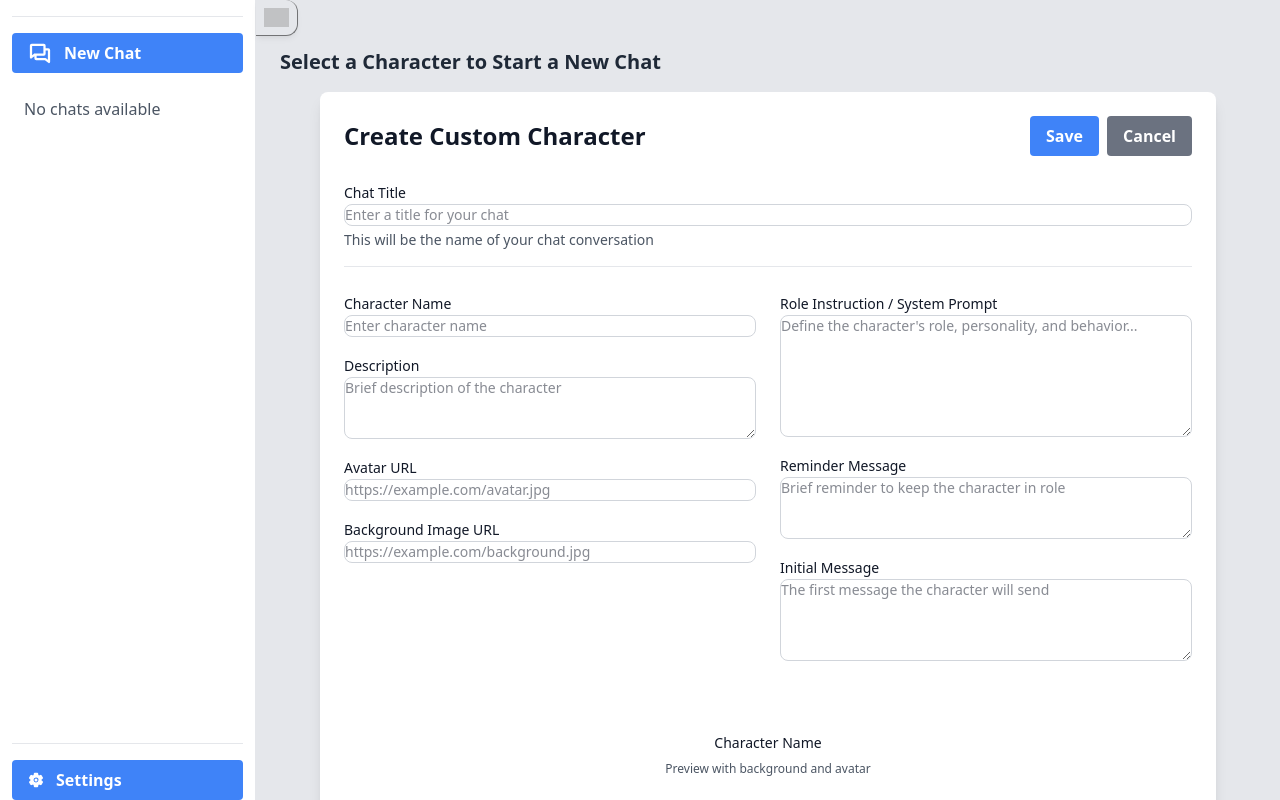
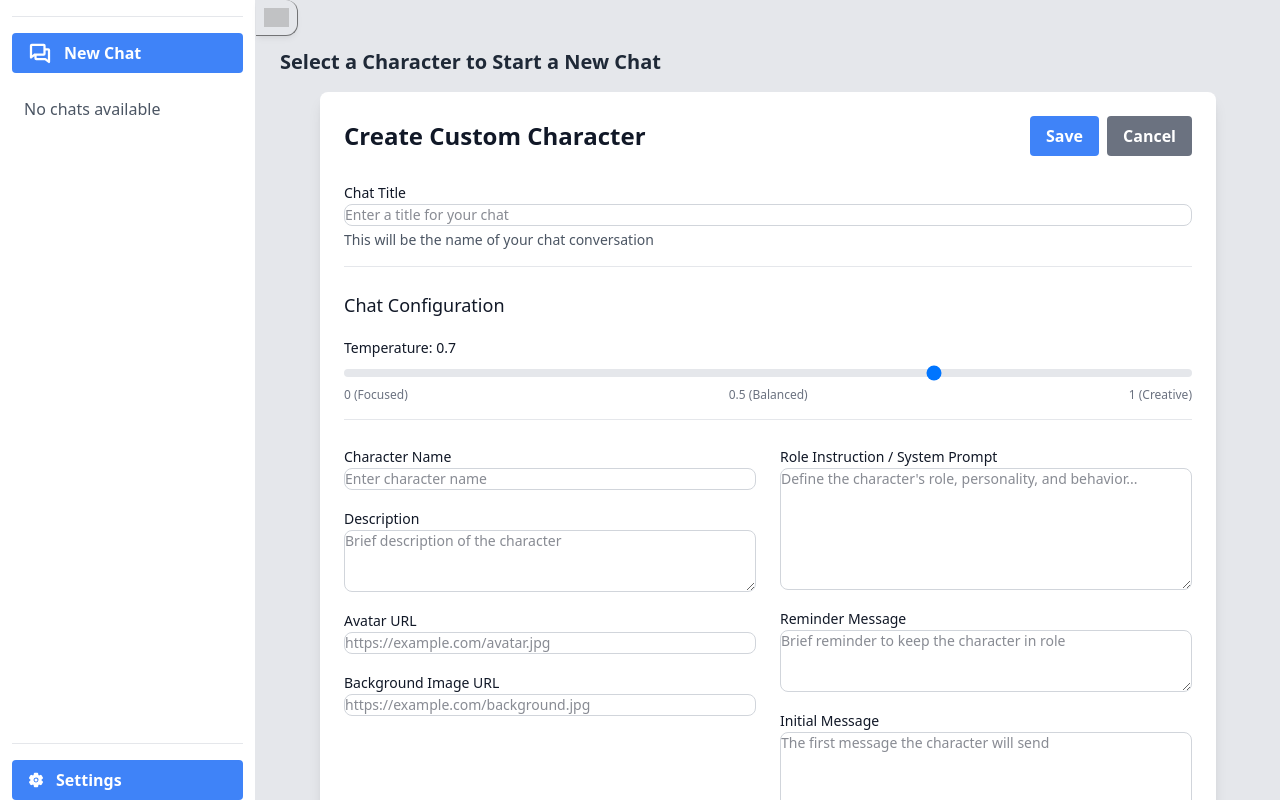
Before and after one commit to thundree/chat-project, a React (Vite) app: page / in a window 1280 px wide. Both pictures are taken after a click on the button "Create". Shown: the top 800 px of the page. Built offline with nearby package versions, Linux system fonts and the light colour scheme; grey boxes are pictures that could not be loaded.

Commit message:
feat(CharacterEditor, CharacterSelect, ChatConfiguration, ChatContext): enhance character and chat configuration with temperature and user name handling

```diff
--- a/src/components/CharacterEditor.tsx
+++ b/src/components/CharacterEditor.tsx
@@ -6,10 +6,20 @@ import type { Character } from "@/types";
 
 interface CharacterEditorProps {
   character?: Character;
-  onSave: (character: Character, chatTitle?: string) => void;
+  onSave: (
+    character: Character,
+    chatTitle?: string,
+    temperature?: number
+  ) => void;
   onCancel: () => void;
   isEditing?: boolean;
   chatTitle?: string;
+  currentChat?: {
+    userName?: string;
+    temperature: number;
+  };
+  onUserNameChange?: (userName: string) => void;
+  onTemperatureChange?: (temperature: number) => void;
 }
 
 const defaultCharacter: Omit<Character, "isOriginal"> = {
@@ -28,7 +38,7 @@ const defaultCharacter: Omit<Character, "isOriginal"> = {
   avatarShape: "square",
   sceneBackgroundUrl: "",
   sceneMusicUrl: "",
-  userCharacterName: "User",
+  userCharacterName: "Username",
   userCharacterAvatarUrl: "",
   loreBookUrlsText: "",
   customCode: "",
@@ -40,6 +50,9 @@ export default function CharacterEditor({
   onCancel,
   isEditing = false,
   chatTitle,
+  currentChat,
+  onUserNameChange,
+  onTemperatureChange,
 }: Readonly<CharacterEditorProps>) {
   const { t } = useTranslation();
   const [formData, setFormData] = useState<Omit<Character, "isOriginal">>(
@@ -51,17 +64,28 @@ export default function CharacterEditor({
   const [currentChatTitle, setCurrentChatTitle] = useState<string>(
     chatTitle || (character ? `Chat with ${character.name}` : "")
   );
+  const [userName, setUserName] = useState<string>(
+    currentChat?.userName ?? character?.userCharacterName ?? "Username"
+  );
+  const [temperature, setTemperature] = useState<number>(
+    currentChat?.temperature ?? 0.7
+  );
 
   useEffect(() => {
     if (character) {
       setFormData({ ...defaultCharacter, ...character });
+      setUserName(character?.userCharacterName ?? "Username");
     }
     if (chatTitle !== undefined) {
       setCurrentChatTitle(chatTitle);
     } else if (character) {
       setCurrentChatTitle(`Chat with ${character.name}`);
     }
-  }, [character, chatTitle]);
+    if (currentChat) {
+      setUserName(currentChat.userName ?? "Username");
+      setTemperature(currentChat.temperature);
+    }
+  }, [character, chatTitle, currentChat]);
 
   const handleInputChange = (
     field: keyof typeof formData,
@@ -75,12 +99,36 @@ export default function CharacterEditor({
       return;
     }
 
-    const characterToSave: Character = {
+    const chatWithCharacterToSave: Character = {
       ...formData,
+      userCharacterName: userName, // Update the character's user name
       isOriginal: false, // Custom characters are not original
     };
 
-    onSave(characterToSave, currentChatTitle.trim() || undefined);
+    onSave(
+      chatWithCharacterToSave,
+      currentChatTitle.trim() || undefined,
+      temperature
+    );
+
+    // If we have callback functions for user name and temperature, call them
+    if (
+      onUserNameChange &&
+      userName !== (currentChat?.userName ?? character?.userCharacterName)
+    ) {
+      onUserNameChange(userName);
+    }
+    if (onTemperatureChange && temperature !== currentChat?.temperature) {
+      onTemperatureChange(temperature);
+    }
+  };
+
+  const handleUserNameChange = (e: React.ChangeEvent<HTMLInputElement>) => {
+    setUserName(e.target.value);
+  };
+
+  const handleTemperatureChange = (e: React.ChangeEvent<HTMLInputElement>) => {
+    setTemperature(parseFloat(e.target.value));
   };
 
   const isValid = formData.name.trim().length > 0;
@@ -118,6 +166,54 @@ export default function CharacterEditor({
           <p className="text-sm text-gray-600 dark:text-gray-400 mt-1">
             {t("characterEditor.chatTitleDescription")}
           </p>
+        </div>
+      </div>
+
+      {/* Chat Configuration Section */}
+      <div className="border-b border-gray-200 dark:border-gray-600 pb-4">
+        <h3 className="text-lg font-medium text-gray-900 dark:text-white mb-4">
+          Chat Configuration
+        </h3>
+
+        <div className="grid grid-cols-1 md:grid-cols-2 gap-6">
+          {/* User Name Field - only show when editing */}
+          {isEditing && (
+            <div className="">
+              <Label htmlFor="user-name-input">{t("chat.userName")}</Label>
+              <TextInput
+                id="user-name-input"
+                name="user-name"
+                type="text"
+                value={userName}
+                onChange={handleUserNameChange}
+                placeholder={t("chat.userNamePlaceholder")}
+                maxLength={64}
+              />
+            </div>
+          )}
+
+          {/* Temperature Slider - always show */}
+          <div className={isEditing ? "" : "md:col-span-2"}>
+            <Label htmlFor="temperature-slider">
+              {t("chat.temperature")}: {temperature}
+            </Label>
+            <input
+              id="temperature-slider"
+              name="temperature"
+              type="range"
+              min="0"
+              max="1"
+              step="0.01"
+              value={temperature}
+              onChange={handleTemperatureChange}
+              className="w-full h-2 bg-gray-200 rounded-lg appearance-none cursor-pointer dark:bg-gray-700 mt-1"
+            />
+            <div className="flex justify-between text-xs text-gray-500 dark:text-gray-400 mt-1">
+              <span>0 ({t("chat.temperatureLabels.focused")})</span>
+              <span>0.5 ({t("chat.temperatureLabels.balanced")})</span>
+              <span>1 ({t("chat.temperatureLabels.creative")})</span>
+            </div>
+          </div>
         </div>
       </div>
 
--- a/src/components/CharacterSelect.tsx
+++ b/src/components/CharacterSelect.tsx
@@ -8,7 +8,11 @@ import { HiPlus } from "react-icons/hi";
 const CharacterEditor = lazy(() => import("@/components/CharacterEditor"));
 
 interface CharacterSelectProps {
-  onSelect: (character: Character, chatTitle?: string) => void;
+  onSelect: (
+    character: Character,
+    chatTitle?: string,
+    temperature?: number
+  ) => void;
 }
 
 export default function CharacterSelect({
@@ -32,11 +36,12 @@ export default function CharacterSelect({
 
   const handleSaveCustomCharacter = (
     character: Character,
-    chatTitle?: string
+    chatTitle?: string,
+    temperature?: number
   ) => {
     setShowEditor(false);
     setEditingCharacter(null);
-    onSelect(character, chatTitle);
+    onSelect(character, chatTitle, temperature);
   };
 
   const handleCancelEditor = () => {
--- a/src/components/ChatConfiguration.tsx
+++ b/src/components/ChatConfiguration.tsx
@@ -637,7 +637,7 @@ export default function ChatConfiguration({
           </div>
           <div className="flex max-w-xs justify-between text-xs text-gray-500 dark:text-gray-400 mt-1">
             <span>0 ({t("chat.temperatureLabels.focused")})</span>
-            <span>.5 ({t("chat.temperatureLabels.balanced")})</span>
+            <span>0.5 ({t("chat.temperatureLabels.balanced")})</span>
             <span>1 ({t("chat.temperatureLabels.creative")})</span>
           </div>
         </div>
--- a/src/components/MainContent.tsx
+++ b/src/components/MainContent.tsx
@@ -280,10 +280,15 @@ export default function MainContent() {
                 <CharacterSelect
                   onSelect={async (
                     character: Character,
-                    chatTitle?: string
+                    chatTitle?: string,
+                    temperature?: number
                   ) => {
                     // Create a new chat using the context
-                    const newChatId = await createChat(character, chatTitle);
+                    const newChatId = await createChat(
+                      character,
+                      chatTitle,
+                      temperature
+                    );
                     window.location.hash = `#${newChatId}`;
                   }}
                 />
--- a/src/contexts/ChatContext.tsx
+++ b/src/contexts/ChatContext.tsx
@@ -174,7 +174,11 @@ export interface ChatContextType {
   streamingResponse: string;
 
   // Chat operations
-  createChat: (character: Character, title?: string) => Promise<string>;
+  createChat: (
+    character: Character,
+    title?: string,
+    temperature?: number
+  ) => Promise<string>;
   updateChat: (id: string, updates: Partial<Chat>) => Promise<void>;
   deleteChat: (id: string) => Promise<void>;
   duplicateChat: (id: string) => Promise<string>;
@@ -285,7 +289,11 @@ export const ChatProvider: React.FC<{ children: React.ReactNode }> = ({
 
   // Chat operations
   const createChat = useCallback(
-    async (character: Character, title?: string): Promise<string> => {
+    async (
+      character: Character,
+      title?: string,
+      temperature?: number
+    ): Promise<string> => {
       const newChatId = generateId();
       const newChat: Chat = {
         id: newChatId,
@@ -295,9 +303,9 @@ export const ChatProvider: React.FC<{ children: React.ReactNode }> = ({
         characterConversationBase: character.roleInstruction,
         characterInitialMessage: character?.characterInitialMessage ?? [],
         characterColor: "#3b82f6", // Default blue color
-        temperature: 0.7,
+        temperature: temperature ?? 0.7, // Use provided temperature or default to 0.7
         messages: [],
-        userName: "Username",
+        userName: character.userCharacterName || "Username",
         backgroundImage: character.sceneBackgroundUrl,
       };
 
--- a/src/locales/en.json
+++ b/src/locales/en.json
@@ -179,7 +179,7 @@
   },
   "characterEditor": {
     "createTitle": "Create Custom Character",
-    "editTitle": "Edit Character",
+    "editTitle": "Edit Chat",
     "name": "Character Name",
     "namePlaceholder": "Enter character name",
     "description": "Description",
--- a/src/locales/pt.json
+++ b/src/locales/pt.json
@@ -179,7 +179,7 @@
   },
   "characterEditor": {
     "createTitle": "Criar Personagem Personalizado",
-    "editTitle": "Editar Personagem",
+    "editTitle": "Editar Chat",
     "name": "Nome do Personagem",
     "namePlaceholder": "Digite o nome do personagem",
     "description": "Descrição",
```
